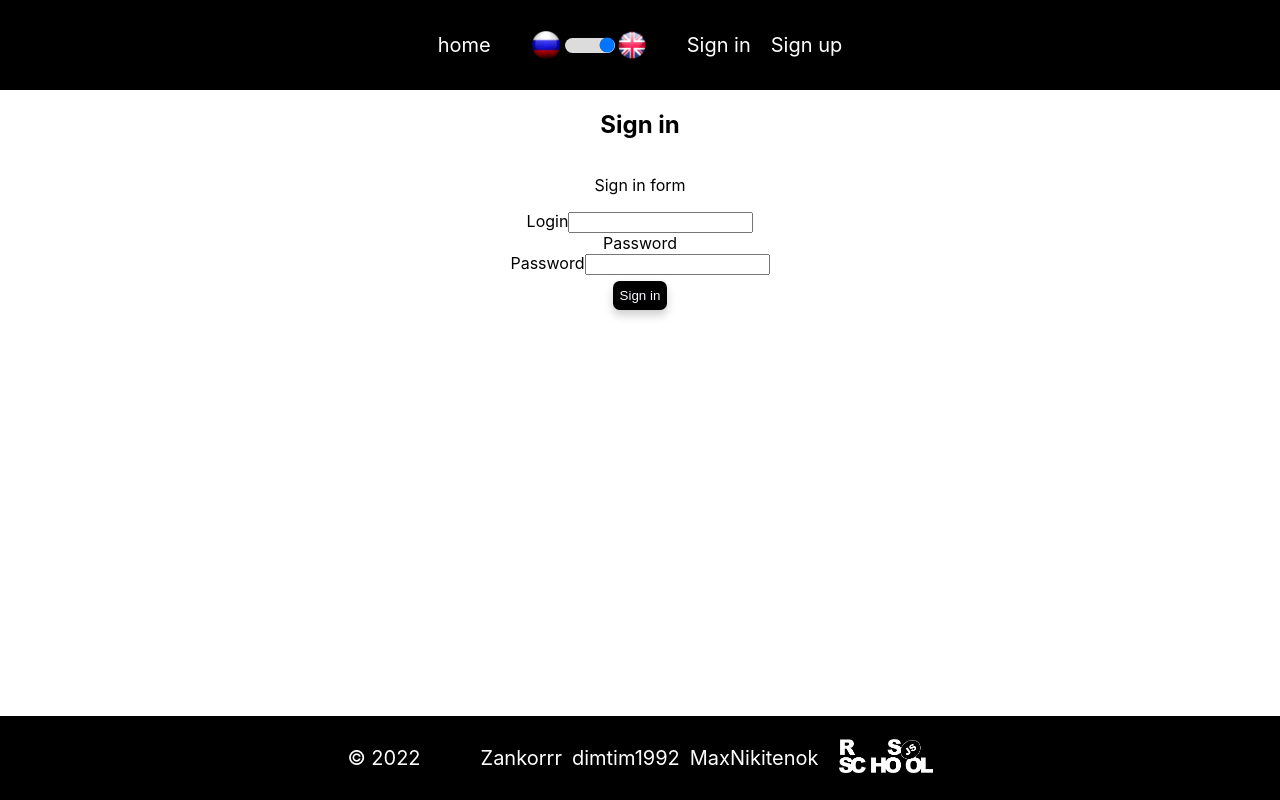
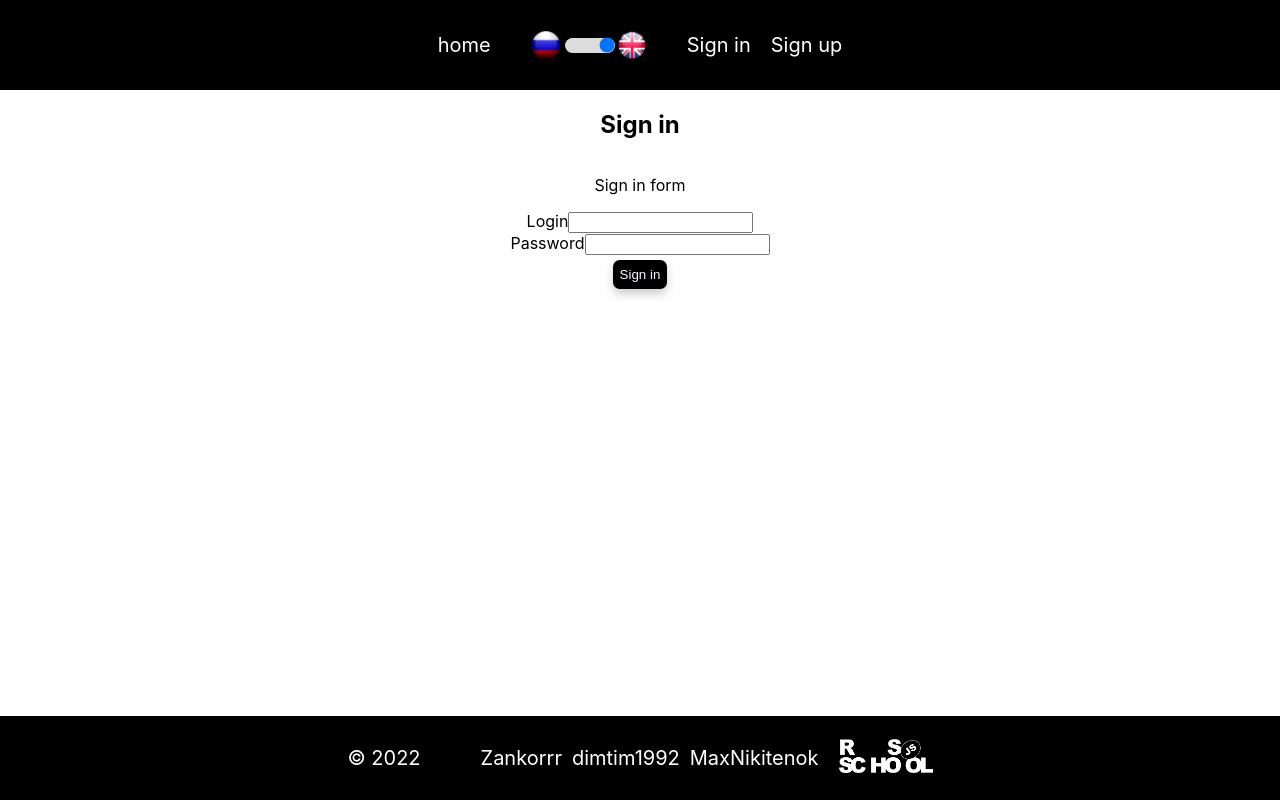
Before and after one commit to dimtim1992/project-management-app, a React (Create React App) app: page /signIn in a window 1280 px wide. Built offline with nearby package versions, Linux system fonts and the light colour scheme.

Commit message:
fix: routes and labels fix

```diff
--- a/src/App.tsx
+++ b/src/App.tsx
@@ -24,7 +24,6 @@ const NotFoundPage = lazy(() => import('pages/notFoundPage'));
 const HomePage = lazy(() => import('pages/homePage'));
 const BoardsPage = lazy(() => import('pages/boardsPage'));
 const ProfilePage = lazy(() => import('pages/profilePage'));
-const LangPage = lazy(() => import('pages/langPage/langPage'));
 const SignInPage = lazy(() => import('pages/signInPage/signInPage'));
 const SignUpPage = lazy(() => import('pages/signUpPage/signUpPage'));
 
@@ -49,10 +48,9 @@ function App() {
         <Header />
         <Routes>
           <Route path="/" element={<HomePage />} />
-          <Route path="/boards" element={<BoardsPage />} />
-          <Route path="/boards/:id" element={<Board />} />
-          <Route path="/lang" element={<LangPage />} />
-          <Route path="/profile" element={<ProfilePage />} />
+          <Route path="/boards" element={isAuthorized ? <BoardsPage /> : <SignInPage />} />
+          <Route path="/boards/:id" element={isAuthorized ? <Board /> : <SignInPage />} />
+          <Route path="/profile" element={isAuthorized ? <ProfilePage /> : <SignInPage />} />
           <Route path="/signIn" element={isAuthorized ? <BoardsPage /> : <SignInPage />} />
           <Route path="/signUp" element={isAuthorized ? <BoardsPage /> : <SignUpPage />} />
           <Route path="/*" element={<NotFoundPage />} />
--- a/src/components/button/index.module.css
+++ b/src/components/button/index.module.css
@@ -5,6 +5,7 @@
   margin: 0.5em;
   padding: 0.5em;
   text-align: center;
+  border: none;
   border-radius: 0.5em;
   transform: translateY(-1px);
   box-shadow: 0 5px 10px rgba(0, 0, 0, 0.2);
--- a/src/components/button/index.tsx
+++ b/src/components/button/index.tsx
@@ -2,13 +2,13 @@ import React from 'react';
 import style from './index.module.css';
 
 const Button = (props: {
-  event: React.MouseEventHandler<HTMLDivElement> | undefined;
+  event: React.MouseEventHandler<HTMLButtonElement> | undefined;
   name: string | undefined;
 }) => {
   return (
-    <div className={style.wrapper} onClick={props.event}>
+    <button className={style.wrapper} onClick={props.event}>
       {props.name}
-    </div>
+    </button>
   );
 };
 
--- a/src/pages/signInPage/signInPage.css
+++ b/src/pages/signInPage/signInPage.css
@@ -4,8 +4,3 @@
     align-items: center;
     flex: 1;
 }
-
-.submitButton {
-    background-color: #fff;
-    border: none;
-}
--- a/src/pages/signInPage/signInPage.tsx
+++ b/src/pages/signInPage/signInPage.tsx
@@ -54,7 +54,6 @@ function SignInPage() {
         {errors.login?.type === 'minLength' && <span>{lang.signIn.validationMinLength}</span>}
       </label>
 
-      <label>{lang.signIn.password}</label>
       <label>
         {lang.signIn.password}
         <input
@@ -68,9 +67,7 @@ function SignInPage() {
         {errors.password?.type === 'minLength' && <span>{lang.signIn.validationMinLength}</span>}
       </label>
 
-      <button className="submitButton">
-        <Button event={sign} name={lang.signIn.name} />
-      </button>
+      <Button event={undefined} name={lang.signIn.name} />
     </form>
   );
 }
--- a/src/pages/signUpPage/signUpPage.tsx
+++ b/src/pages/signUpPage/signUpPage.tsx
@@ -8,6 +8,7 @@ import { setUserLogin, setUserName, setUserPassword } from 'store/usersSlice';
 import { ISignUp, useAppDispatch } from 'types/types';
 import './signUpPage.css';
 import { useForm, SubmitHandler } from 'react-hook-form';
+import Button from 'components/button';
 
 function SignUpPage() {
   const navigate = useNavigate();
@@ -32,19 +33,23 @@ function SignUpPage() {
       <h2>{lang.signUp.name}</h2>
       <p>{lang.signUp.title}</p>
 
-      <label>{lang.signUp.userName}</label>
+      <label>
+        {lang.signUp.userName}
         <input
           type="text"
           onChange={(e) => dispatch(setUserName(e.target.value))}
           value={profile.name}
         />
+      </label>
 
-      <label>{lang.signUp.login}</label>
+      <label>
+        {lang.signUp.login}
         <input
           type="text"
           onChange={(e) => dispatch(setUserLogin(e.target.value))}
           value={profile.login}
         />
+      </label>
 
       <label>
         {lang.signUp.password}
@@ -59,7 +64,7 @@ function SignUpPage() {
         {errors.password?.type === 'minLength' && <span>{lang.signUp.validationMinLength}</span>}
       </label>
 
-      <button>{lang.signUp.button}</button>
+      <Button event={() => {}} name={lang.signUp.button} />
     </form>
   );
 }
```
Lines whose indentation alone changed are shown as unchanged.
